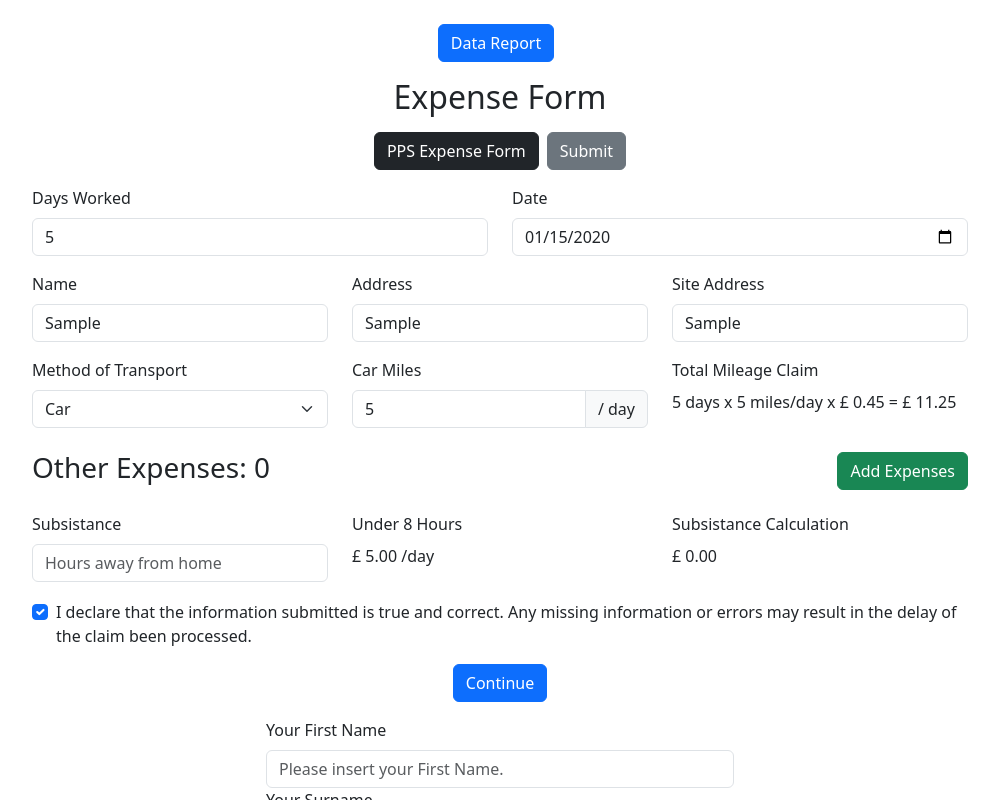
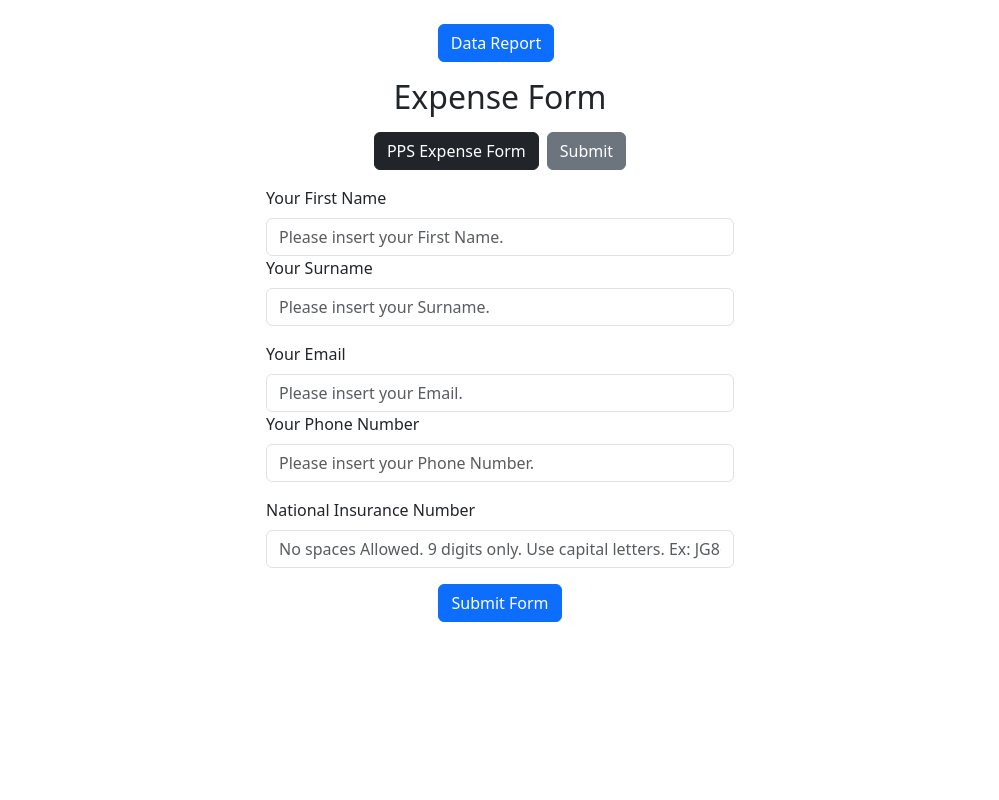
Before and after one commit to Xanvia/Premium-payroll, a React (Create React App) app in the folder frontend/: page / in a window 1280 px wide. Both pictures are taken after typing "5", "2020-01-15", "Sample", "Sample", "Sample", "5" into the empty fields and a click on the button "Submit". Shown: the top 800 px of the page, without its empty margins (140-1139 px from the left). Built offline with nearby package versions, Linux system fonts and the light colour scheme.

Commit message:
feat: form frontend design completed

```diff
--- a/frontend/src/ExpenseForm.jsx
+++ b/frontend/src/ExpenseForm.jsx
@@ -13,6 +13,8 @@ function ExpenseForm() {
   const handleRemoveExpense = () => {
     setExpenseCount(expenseCount - 1);
   };
+
+  const [currentStep, setCurrentStep] = useState(1);
 
   const today = new Date();
   const oneWeekAgo = new Date(
@@ -36,8 +38,8 @@ function ExpenseForm() {
     siteAddress: Yup.string().required("Site address is required"),
     transport: Yup.string().required("Transport method is required"),
     carMiles: Yup.number().required("Car miles is required"),
-    expenseName: Yup.string().required("Please insert the Expense Name"),
-    file: Yup.string().required("Please upload the Expense Receipt"),
+    // expenseName: Yup.string().required("Please insert the Expense Name"),
+    // file: Yup.string().required("Please upload the Expense Receipt"),
   });
 
   const formik = useFormik({
@@ -56,8 +58,9 @@ function ExpenseForm() {
       subsistance: "",
     },
     validationSchema: validationSchema,
-    onSubmit: (values) => {
+    onSubmit: (values, { setSubmitting }) => {
       console.log(values);
+      setCurrentStep(2);
     },
   });
 
@@ -99,12 +102,12 @@ function ExpenseForm() {
                       value={formik.values.expenseName}
                       onChange={formik.handleChange}
                     />
-                    {formik.errors.expenseName &&
+                    {/* {formik.errors.expenseName &&
                       formik.touched.expenseName && (
                         <div className="error-message text-danger">
                           {formik.errors.expenseName}
                         </div>
-                      )}
+                      )} */}
                   </div>
                   <div className="text-start">
                     <label htmlFor="carMiles" className="form-label">
@@ -150,11 +153,11 @@ function ExpenseForm() {
                     value={formik.values.file}
                     onChange={formik.handleChange}
                   />
-                  {formik.errors.file && formik.touched.file && (
+                  {/* {formik.errors.file && formik.touched.file && (
                     <div className="error-message text-danger">
                       {formik.errors.file}
                     </div>
-                  )}
+                  )} */}
                 </div>
                 <div className="col-md-6 mt-auto">
                   <button
@@ -190,6 +193,8 @@ function ExpenseForm() {
         </button>
       </div>
       <form onSubmit={formik.handleSubmit}>
+        {currentStep == 1 && (
+          <>
             <div className="row mb-3">
               <div className="col-md-6 text-start">
                 <label htmlFor="daysWorked" className="form-label">
@@ -393,9 +398,9 @@ function ExpenseForm() {
                 checked
               />
               <label className="form-check-label" htmlFor="declaration">
-            I declare that the information submitted is true and correct. Any
-            missing information or errors may result in the delay of the claim
-            been processed.
+                I declare that the information submitted is true and correct.
+                Any missing information or errors may result in the delay of the
+                claim been processed.
               </label>
             </div>
             <div className="text-center mb-3">
@@ -407,6 +412,10 @@ function ExpenseForm() {
                 Continue
               </button>
             </div>
+          </>
+        )}
+        {currentStep == 2 && (
+          <>
             <div className="w-50 m-auto">
               <div className="row mb-3 text-start ">
                 <div className="">
@@ -418,8 +427,8 @@ function ExpenseForm() {
                     className="form-control"
                     id="firstName"
                     placeholder="Please insert your First Name."
-                // value={formData.firstName}
-                // onChange={handleChange}
+                    value={formik.values.firstName}
+                    onChange={formik.handleChange}
                   />
                 </div>
                 <div className="">
@@ -479,6 +488,8 @@ function ExpenseForm() {
                 </button>
               </div>
             </div>
+          </>
+        )}
       </form>
     </div>
   );
```
Lines whose indentation alone changed are shown as unchanged.
